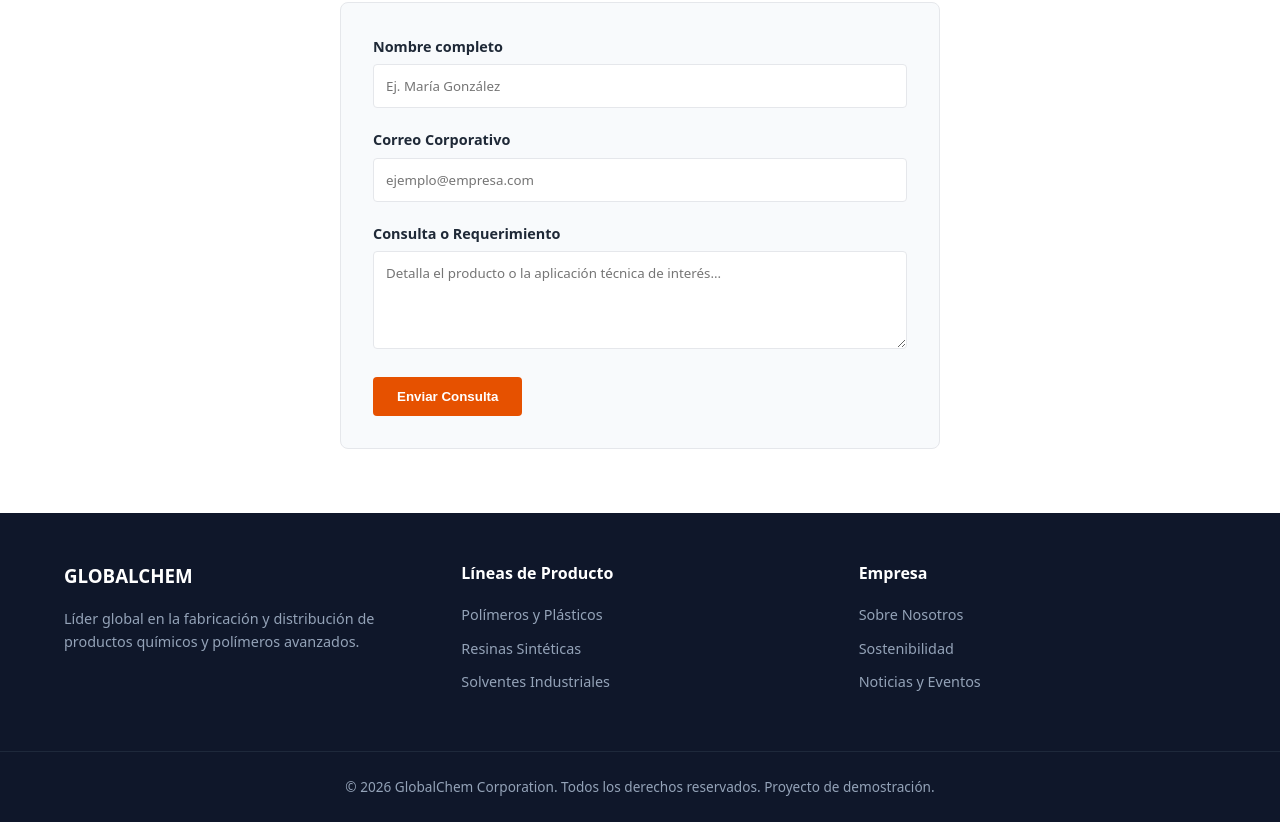
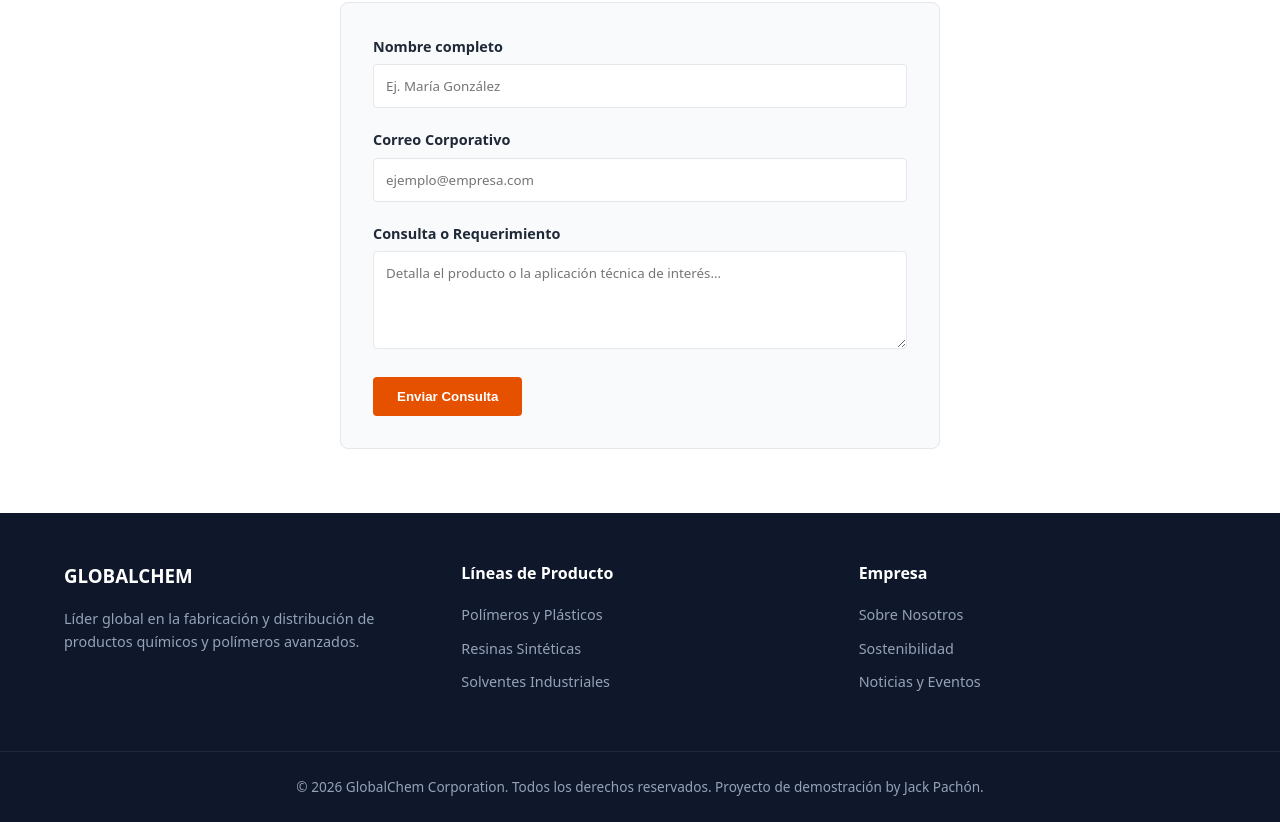
Before and after one commit to jackp4e5/Productos-quimicos, a React (Vite) app: page / in a window 1280 px wide. Shown: the part 2569-3391 px from the top of the page. Built offline with nearby package versions, Linux system fonts and the light colour scheme.

Commit message:
cambios en el texto del copyright

```diff
--- a/src/components/Footer/Footer.jsx
+++ b/src/components/Footer/Footer.jsx
@@ -30,7 +30,7 @@ export default function Footer() {
       </div>
       <div className="footer-bottom">
         <div className="container">
-          <p>&copy; {new Date().getFullYear()} GlobalChem Corporation. Todos los derechos reservados. Proyecto de demostración.</p>
+          <p>&copy; {new Date().getFullYear()} GlobalChem Corporation. Todos los derechos reservados. Proyecto de demostración by Jack Pachón.</p>
         </div>
       </div>
     </footer>
```
